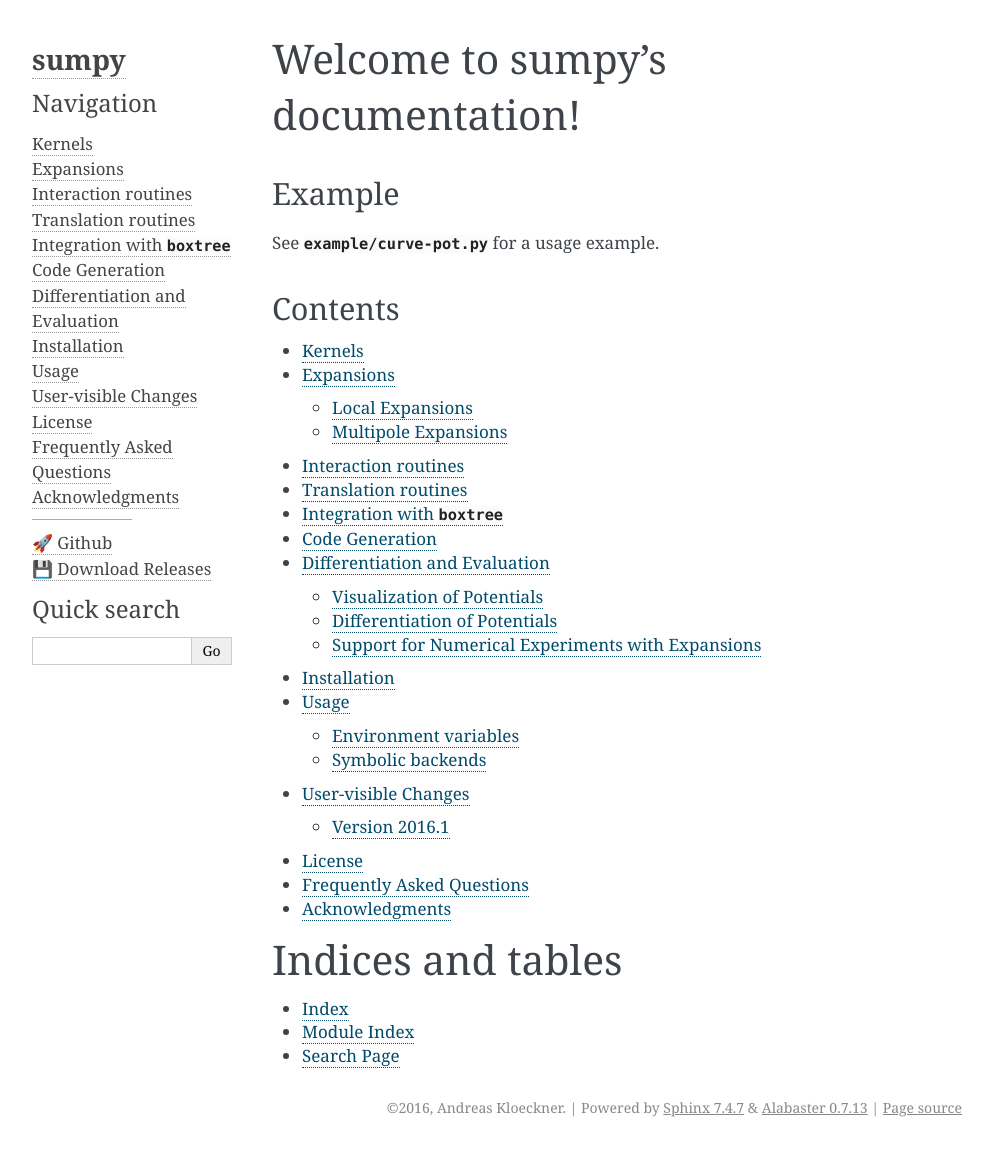
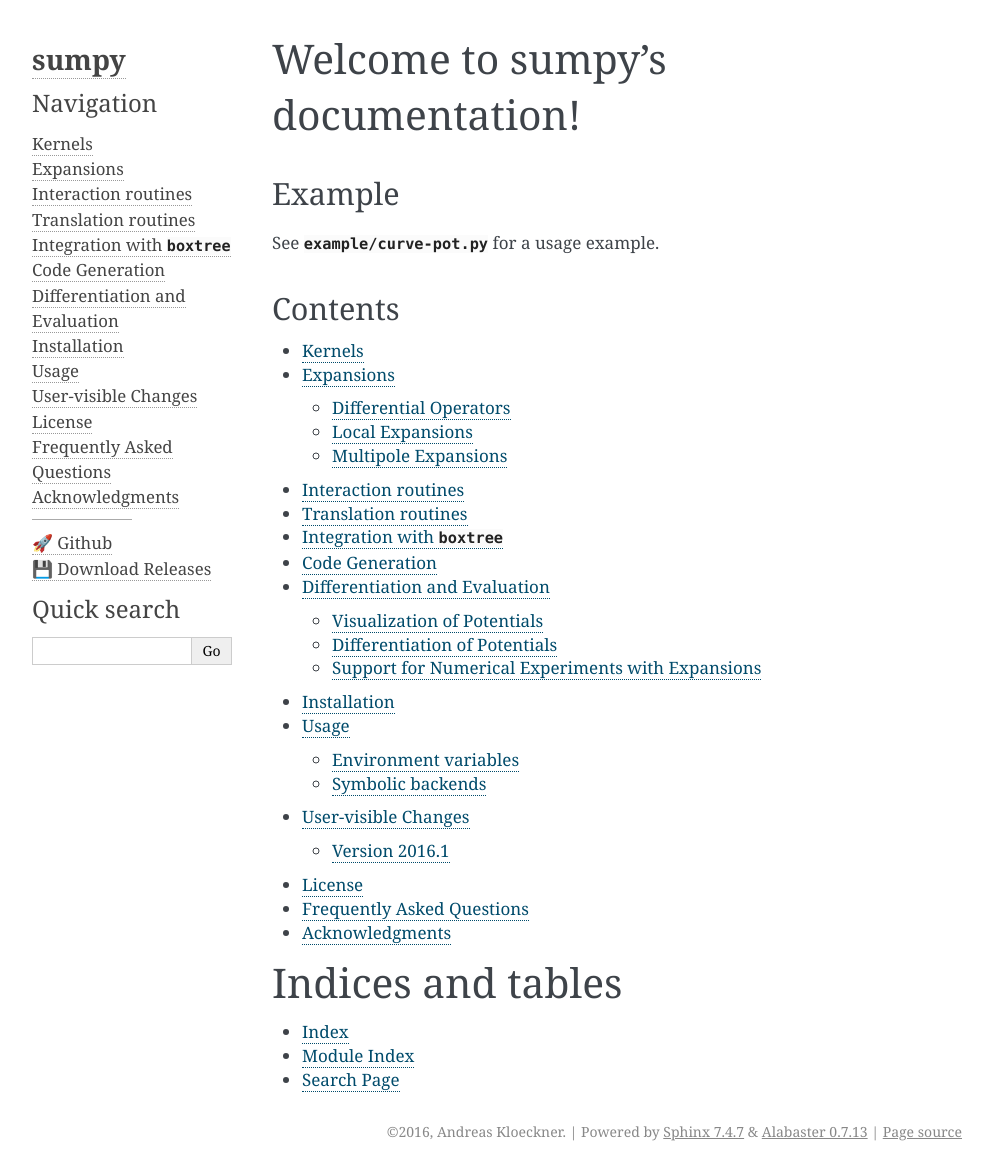
Before and after one commit to inducer/sumpy, a Sphinx documentation site: the page built from doc/index.rst, in a window 1280 px wide. Shown: the whole page, without its empty margins (148-1141 px from the left). Built offline with Sphinx 7.4.7, drawn with Linux system fonts in a browser that asks for light colours; before the commit the page ends 1147 px from its top, so only the background shows below that.

Commit message:
Link sumpy.expansion.diff_op into docs

```diff
--- a/doc/expansion.rst
+++ b/doc/expansion.rst
@@ -2,6 +2,11 @@
 ==========
 
 .. automodule:: sumpy.expansion
+
+Differential Operators
+----------------------
+
+.. automodule:: sumpy.expansion.diff_op
 
 Local Expansions
 ----------------
```
